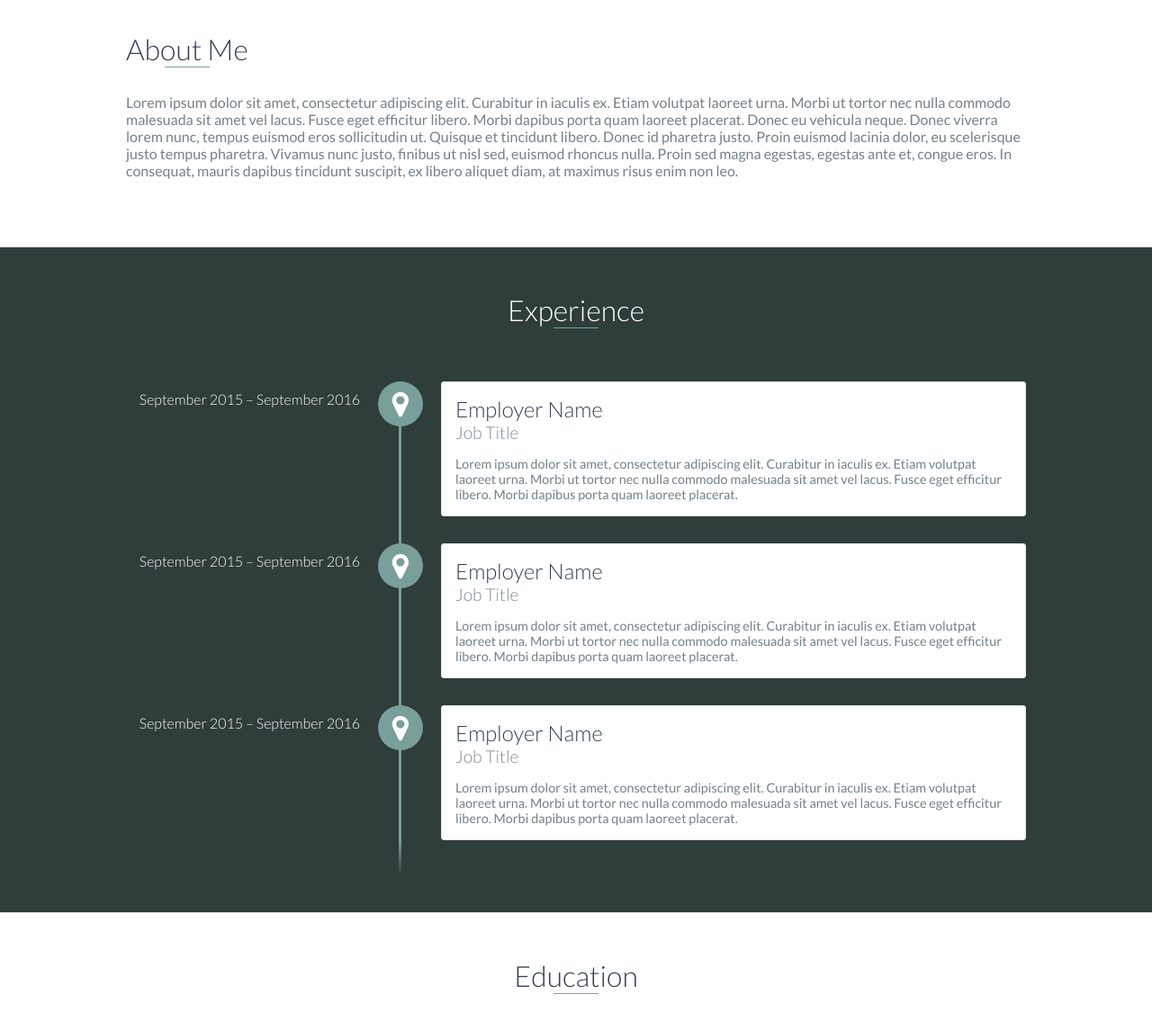
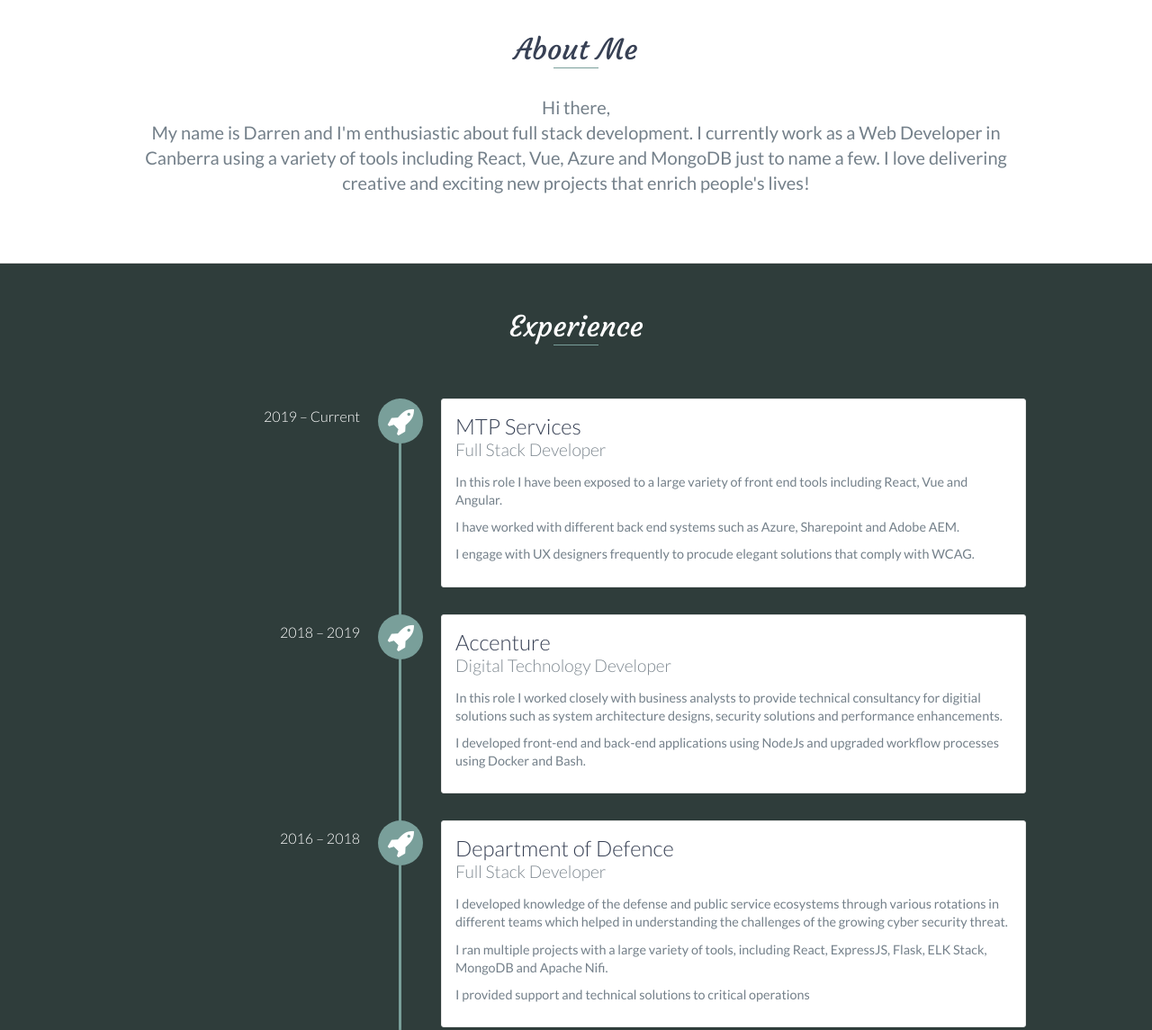
Before and after one commit to DarrenXu94/Dev-portfolio, a website: page index.html in a window 1280 px wide. Shown: the part 840-1985 px from the top of the page at 90% size. Drawn offline with nearby package versions, Linux system fonts and the light colour scheme; files that its build step writes are made by us from their sources.

Commit message:
removing bootstrap and content updating

```diff
--- a/index.html
+++ b/index.html
@@ -11,6 +11,7 @@
     <link href="https://unpkg.com/aos@2.3.1/dist/aos.css" rel="stylesheet">
 
     <link href="https://fonts.googleapis.com/css?family=Lato:300,400,700,900" rel="stylesheet">
+    <link href="https://fonts.googleapis.com/css2?family=Courgette&display=swap" rel="stylesheet">
     <link rel="stylesheet" href="libs/font-awesome/css/font-awesome.min.css">
     <link href="css/styles.css" rel="stylesheet">
     <script src="https://unpkg.com/aos@2.3.1/dist/aos.js"></script>
@@ -22,7 +23,7 @@
         <i class="fa fa-bars" aria-hidden="true"></i>
     </div>
     <!-- End #mobile-menu-toggle -->
-    <header>
+    <header class="sticky">
         <div id="mobile-menu-close">
             <span>Close</span> <i class="fa fa-times" aria-hidden="true"></i>
         </div>
@@ -72,18 +73,13 @@
                     </div>
                     <div>
                         <p>
-                            Lorem ipsum dolor sit amet, consectetur adipiscing elit. Curabitur in iaculis ex. Etiam
-                            volutpat
-                            laoreet urna. Morbi ut tortor nec nulla commodo malesuada sit amet vel lacus. Fusce eget
-                            efficitur libero. Morbi dapibus porta quam laoreet placerat. Donec
-                            eu vehicula neque. Donec viverra lorem nunc, tempus euismod eros sollicitudin ut. Quisque et
-                            tincidunt libero. Donec id pharetra justo. Proin euismod lacinia dolor, eu scelerisque justo
-                            tempus pharetra. Vivamus nunc justo, finibus
-                            ut nisl sed, euismod rhoncus nulla. Proin sed magna egestas, egestas ante et, congue eros.
-                            In
-                            consequat, mauris dapibus tincidunt suscipit, ex libero aliquet diam, at maximus risus enim
-                            non
-                            leo.
+                            Hi there,
+                        </p>
+                        <p>
+                            My name is Darren and I'm enthusiastic about full stack development. I currently work as a
+                            Web Developer in Canberra using a variety of tools including React, Vue, Azure and
+                            MongoDB just to name a few. I love delivering creative and exciting new projects that enrich
+                            people's lives!
                         </p>
                     </div>
                 </div>
@@ -96,37 +92,45 @@
         <div id="experience" class="background-alt">
             <h2 class="heading">Experience</h2>
             <div id="experience-timeline">
-                <div data-date="September 2015 – September 2016">
-                    <h3>Employer Name</h3>
-                    <h4>Job Title</h4>
+                <div data-date="2019 – Current">
+                    <h3>MTP Services</h3>
+                    <h4>Full Stack Developer</h4>
+                    <p>In this role I have been exposed to a large variety of front end tools including React, Vue and
+                        Angular.</p>
+                    <p>I have worked with different back end systems such as Azure, Sharepoint and Adobe AEM.</p>
+                    <p>I engage with UX designers frequently to procude elegant solutions that comply with WCAG.</p>
+                </div>
+
+                <div data-date="2018 – 2019">
+                    <h3>Accenture</h3>
+                    <h4>Digital Technology Developer
+                    </h4>
                     <p>
-                        Lorem ipsum dolor sit amet, consectetur adipiscing elit. Curabitur in iaculis ex. Etiam volutpat
-                        laoreet urna. Morbi ut tortor nec nulla commodo malesuada sit amet vel lacus. Fusce eget
-                        efficitur
-                        libero. Morbi dapibus porta quam laoreet placerat.
+                        In this role I worked closely with business analysts to provide technical consultancy for
+                        digitial solutions such as system architecture designs, security solutions and performance
+                        enhancements.
+                    </p>
+                    <p>
+                        I developed front-end and back-end applications using NodeJs and upgraded workflow processes
+                        using Docker and Bash.
                     </p>
                 </div>
 
-                <div data-date="September 2015 – September 2016">
-                    <h3>Employer Name</h3>
-                    <h4>Job Title</h4>
+                <div data-date="2016 – 2018">
+                    <h3>Department of Defence</h3>
+                    <h4>Full Stack Developer
+                    </h4>
                     <p>
-                        Lorem ipsum dolor sit amet, consectetur adipiscing elit. Curabitur in iaculis ex. Etiam volutpat
-                        laoreet urna. Morbi ut tortor nec nulla commodo malesuada sit amet vel lacus. Fusce eget
-                        efficitur
-                        libero. Morbi dapibus porta quam laoreet placerat.
+                        I developed knowledge of the defense and public service ecosystems through various rotations in
+                        different teams which helped in understanding the challenges of the growing cyber security
+                        threat.
                     </p>
-                </div>
-
-                <div data-date="September 2015 – September 2016">
-                    <h3>Employer Name</h3>
-                    <h4>Job Title</h4>
                     <p>
-                        Lorem ipsum dolor sit amet, consectetur adipiscing elit. Curabitur in iaculis ex. Etiam volutpat
-                        laoreet urna. Morbi ut tortor nec nulla commodo malesuada sit amet vel lacus. Fusce eget
-                        efficitur
-                        libero. Morbi dapibus porta quam laoreet placerat.
+                        I ran multiple projects with a large variety of tools, including React, ExpressJS, Flask, ELK
+                        Stack,
+                        MongoDB and Apache Nifi.
                     </p>
+                    <p>I provided support and technical solutions to critical operations</p>
                 </div>
             </div>
         </div>
@@ -270,28 +274,12 @@
                 <div class="flex-5 social">
                     <ul>
                         <li>
-                            <a href="https://github.com/" target="_blank"><i class="fa fa-github"
+                            <a href="https://github.com/DarrenXu94" target="_blank"><i class="fa fa-github"
                                     aria-hidden="true"></i></a>
                         </li>
                         <li>
-                            <a href="https://stackoverflow.com/" target="_blank"><i class="fa fa-stack-overflow"
-                                    aria-hidden="true"></i></a>
-                        </li>
-                        <li>
-                            <a href="https://linkedin.com/" target="_blank"><i class="fa fa-linkedin"
-                                    aria-hidden="true"></i></a>
-                        </li>
-                        <li>
-                            <a href="https://www.facebook.com/" target="_blank"><i class="fa fa-facebook"
-                                    aria-hidden="true"></i></a>
-                        </li>
-                        <li>
-                            <a href="https://twitter.com/" target="_blank"><i class="fa fa-twitter"
-                                    aria-hidden="true"></i></a>
-                        </li>
-                        <li>
-                            <a href="https://plus.google.com/" target="_blank"><i class="fa fa-google-plus"
-                                    aria-hidden="true"></i></a>
+                            <a href="https://www.linkedin.com/in/darren-xu-profile/" target="_blank"><i
+                                    class="fa fa-linkedin" aria-hidden="true"></i></a>
                         </li>
                     </ul>
                 </div>
--- a/js/scripts.js
+++ b/js/scripts.js
@@ -28,9 +28,12 @@
         var heading = $(this).attr('href');
         var scrollDistance = $(heading).offset().top;
 
+        var scrollSpeed = (Math.abs(window.pageYOffset - $(heading).offset().top) / 1) * 0.75
+
         $('html, body').animate({
             scrollTop: scrollDistance + 'px'
-        }, Math.abs(window.pageYOffset - $(heading).offset().top) / 1);
+        }, scrollSpeed);
+
 
         // Hide the menu once clicked if mobile
         if ($('header').hasClass('active')) {
@@ -66,7 +69,7 @@
 
         // Add icons to each block
         $this.find('.vtimeline-point').each(function () {
-            $(this).prepend('<div class="vtimeline-icon"><i class="fa fa-map-marker"></i></div>');
+            $(this).prepend('<div class="vtimeline-icon"><i class="fa fa-rocket"></i></div>');
         });
 
         // Add dates to the timeline if exists
--- a/scss/styles.scss
+++ b/scss/styles.scss
@@ -95,6 +95,14 @@
         overflow: hidden;
         z-index: -1;
     }
+}
+
+h1 {
+    text-shadow: 4px 4px #7e8890;
+}
+
+h2 {
+    font-family: "Courgette", cursive;
 }
 
 a {
@@ -471,6 +479,7 @@
 #about {
     padding: 75px 15px;
     border-bottom: 1px solid $border;
+    text-align: center;
 
     h2 {
         color: $heading;
@@ -479,6 +488,8 @@
     p {
         color: $text;
         margin: 0;
+        font-size: 1.25rem;
+        line-height: 1.4;
     }
 }
 
@@ -555,6 +566,8 @@
         color: $text;
         font-size: 0.9em;
         margin: 0;
+        line-height: 1.4;
+        padding-bottom: 10px;
     }
 }
 
```
Also changed, not shown: css/bootstrap.min.css (deleted), css/styles.css, favicon.ico, js/scripts.min.js.
